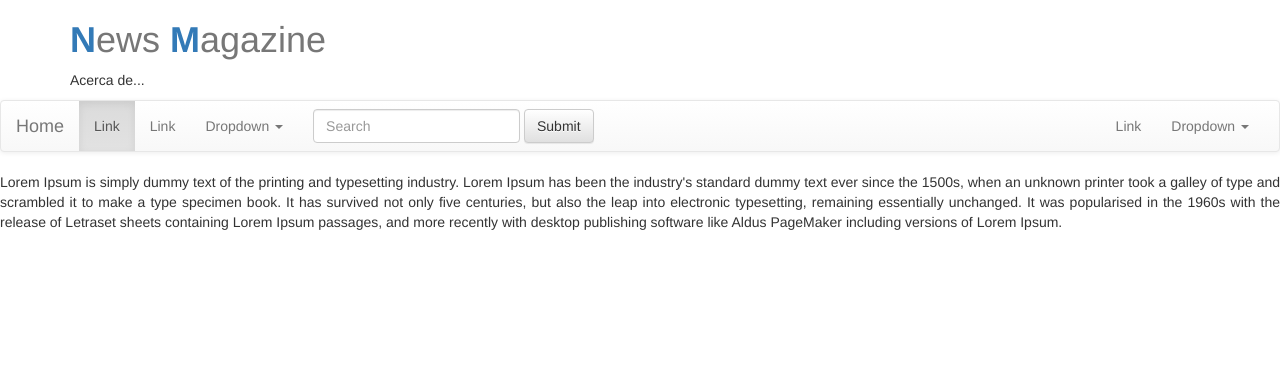
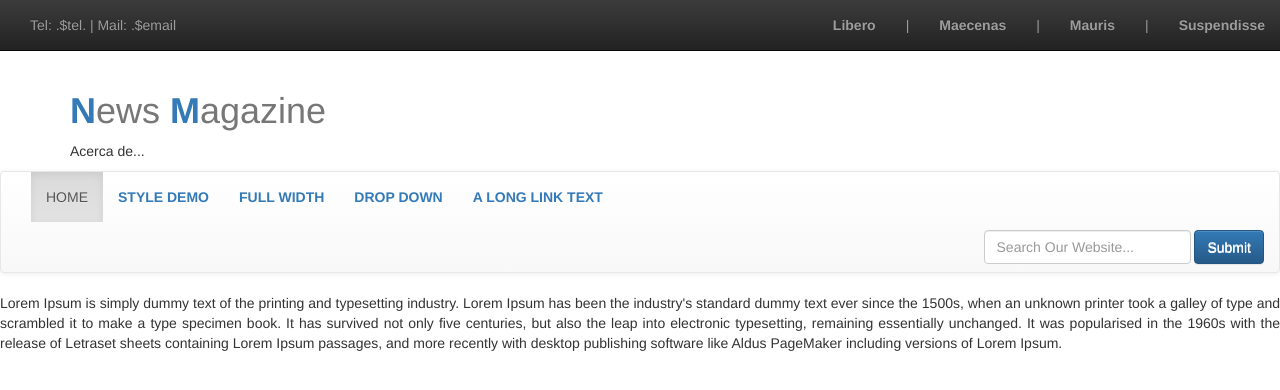
Before and after one commit to Serrano0811/LaNube, a CodeIgniter app: page /lanube/index.php/about/index/1 in a window 1280 px wide. Shown: the top 390 px of the page. Run offline with CodeIgniter, Linux system fonts and the light colour scheme; data that the repository does not hold is empty; some libraries are stand-ins or nearby versions.

Commit message:
Cambios al news template
Agregue los cambios del día de hoy 30-08-2016 al news template

```diff
--- a/application/views/templates/header.php
+++ b/application/views/templates/header.php
@@ -1,4 +1,37 @@
-<header>			<!-- AGREGAR BODY AQUI -->
+<header>
+
+	<nav class="navbar navbar-inverse navbar-static-top"> <!-- INICIO DE NAVBAR -->
+		<div class="container-fluid">	<!-- DIV ./container-fluid -->
+
+			<!-- HEADER DEL NAVBAR SIN EL, NO SE MUESTRAN LOS ELEMENTOS-->
+			<div class="navbar-header">
+				<!-- BOTON PARA COLAPSAR EL NAVBAR -->
+				<button type="button" class="navbar-toggle collapsed" data-toggle="collapse" data-target="#barrita-top" aria-expanded="false">
+		        <span class="icon-bar"></span>
+		        <span class="icon-bar"></span>
+		        <span class="icon-bar"></span>
+			</div>
+
+
+			<div class="collapse navbar-collapse" id="barrita-top">
+				<ul class="nav navbar-nav navbar-left">
+					<li><a href="#">Tel: .$tel. | Mail: .$email</a></LI>
+				</ul>
+				<ul class="nav navbar-nav navbar-right">
+					<li><a href="#"><strong class="primary">Libero</strong></a></li>
+			    	<li role="separator" class="divider"><a href="#">|</a></li>
+			    	<li><a href="#"><strong class="primary">Maecenas</strong></a></li>
+			    	<li role="separator" class="divider"><a href="#">|</a></li>
+			    	<li><a href="#"><strong class="primary">Mauris</strong></a></li>
+			    	<li role="separator" class="divider"><a href="#">|</a></li>
+			    	<li><a href="#"><strong class="primary">Suspendisse</strong></a></li>
+				</ul>
+			</div>
+
+		</div>
+	</nav>
+
+	<!-- TITULO NEWS MAGAZINE -->
 	<div class = "container">
 		<h1>
 			<strong class="text-primary">N</strong><span class="text-muted">ews </span>
--- a/application/views/templates/navbar.php
+++ b/application/views/templates/navbar.php
@@ -1,53 +1,41 @@
+
 <nav class="navbar navbar-default">
   <div class="container-fluid">
     <!-- Brand and toggle get grouped for better mobile display -->
     <div class="navbar-header">
       <button type="button" class="navbar-toggle collapsed" data-toggle="collapse" data-target="#bs-example-navbar-collapse-1" aria-expanded="false">
-        <span class="sr-only">Toggle navigation</span>
         <span class="icon-bar"></span>
         <span class="icon-bar"></span>
         <span class="icon-bar"></span>
       </button>
-      <a class="navbar-brand" href="#">Home</a>
-    </div>
+    </div> <!-- /.navbar-header -->
 
     <!-- Collect the nav links, forms, and other content for toggling -->
     <div class="collapse navbar-collapse" id="bs-example-navbar-collapse-1">
-      <ul class="nav navbar-nav">
-        <li class="active"><a href="#">Link <span class="sr-only">(current)</span></a></li>
-        <li><a href="#">Link</a></li>
+      <ul class="nav navbar-nav navbar-left">
+        <li class="active"><a href="#">HOME</span></a></li>
+        <li><a href="#"><strong class="text-primary">STYLE DEMO</strong></a></li>
+        <li><a href="#"><strong class="text-primary">FULL WIDTH</strong></a></li>
         <li class="dropdown">
-          <a href="#" class="dropdown-toggle" data-toggle="dropdown" role="button" aria-haspopup="true" aria-expanded="false">Dropdown <span class="caret"></span></a>
+          <a class="dropdown-toggle" data-toggle="dropdown" trigger="hover" href="#">
+            <strong class="text-primary">DROP DOWN</strong>
+          </a>
           <ul class="dropdown-menu">
-            <li><a href="#">Action</a></li>
-            <li><a href="#">Another action</a></li>
-            <li><a href="#">Something else here</a></li>
-            <li role="separator" class="divider"></li>
-            <li><a href="#">Separated link</a></li>
-            <li role="separator" class="divider"></li>
-            <li><a href="#">One more separated link</a></li>
+            <li><a href="#">LINK 1</a></li>
+            <li><a href="#">LINK 2</a></li>
+            <li><a href="#">LINK 3</a></li>
           </ul>
         </li>
-      </ul>
-      <form class="navbar-form navbar-left">
-        <div class="form-group">
-          <input type="text" class="form-control" placeholder="Search">
-        </div>
-        <button type="submit" class="btn btn-default">Submit</button>
-      </form>
-      <ul class="nav navbar-nav navbar-right">
-        <li><a href="#">Link</a></li>
-        <li class="dropdown">
-          <a href="#" class="dropdown-toggle" data-toggle="dropdown" role="button" aria-haspopup="true" aria-expanded="false">Dropdown <span class="caret"></span></a>
-          <ul class="dropdown-menu">
-            <li><a href="#">Action</a></li>
-            <li><a href="#">Another action</a></li>
-            <li><a href="#">Something else here</a></li>
-            <li role="separator" class="divider"></li>
-            <li><a href="#">Separated link</a></li>
-          </ul>
-        </li>
+        <li><a href="#"><strong class="text-primary">A LONG LINK TEXT</strong></a></li>
       </ul>
     </div><!-- /.navbar-collapse -->
+
+    <form class="navbar-form navbar-right" role="search">
+      <div class="form-group">
+        <input type="text" class="form-control" placeholder="Search Our Website...">
+      </div>
+      <button type="submit" class="btn btn-default btn-primary">Submit</button>
+    </form>
+
   </div><!-- /.container-fluid -->
 </nav>
```
